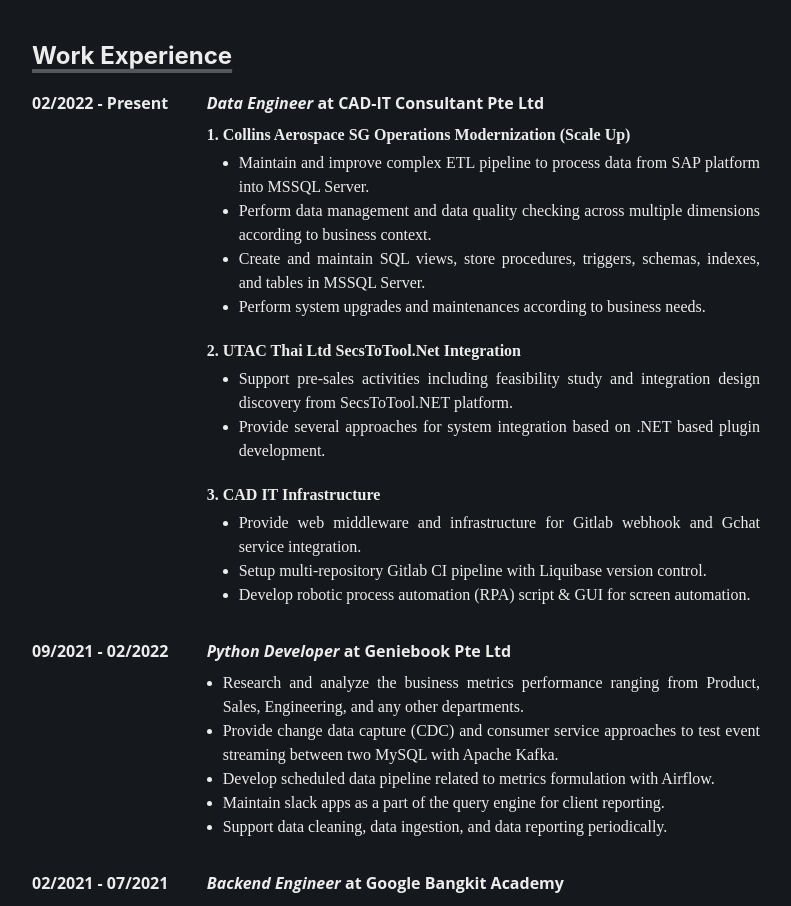
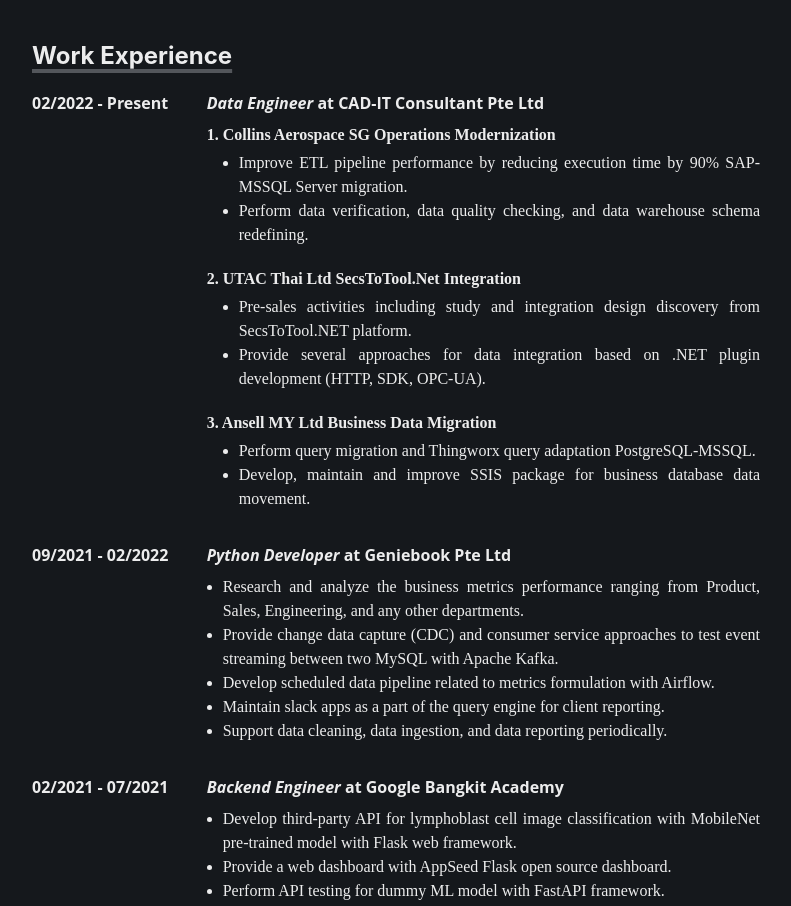
Before and after one commit to nichoteloo/nichoteloo.github.io, a Next.js app: page / in a window 1280 px wide. Shown: the part 825-1731 px from the top of the page, without its empty margins (244-1035 px from the left). Built offline with nearby package versions, Linux system fonts and the light colour scheme.

Commit message:
Update 05/10/2022

```diff
--- a/pages/index.js
+++ b/pages/index.js
@@ -69,7 +69,7 @@
             </Text>
 
             <Box align="center" mt={5}>
-              <NextLink href="https://drive.google.com/file/d/1ZIMCZbHem7wLPqxOfqFG1MIOxDsC5I8l/view?usp=sharing" passHref>
+              <NextLink href="https://drive.google.com/file/d/1kiFsspPBwh5ygdj6Vf_bJamayA0uhsm9/view?usp=sharing" passHref>
                 <Button mr={2} fontSize={{ lg:"16px", md:"15px", sm: "14px" }} align="center" rightIcon={<AiOutlineDownload />} colorScheme="gray" h={8}>
                   Resume
                 </Button>
@@ -138,14 +138,12 @@
               date="02/2022 - Present"
               role="Data Engineer"
               company="at CAD-IT Consultant Pte Ltd"
-              client="1. Collins Aerospace SG Operations Modernization (Scale Up)"
+              client="1. Collins Aerospace SG Operations Modernization"
               indent={8}
               mb={1}
               responsibilities={[
-                'Maintain and improve complex ETL pipeline to process data from SAP platform into MSSQL Server.',
-                'Perform data management and data quality checking across multiple dimensions according to business context.',
-                'Create and maintain SQL views, store procedures, triggers, schemas, indexes, and tables in MSSQL Server.',
-                'Perform system upgrades and maintenances according to business needs.'
+                'Improve ETL pipeline performance by reducing execution time by 90% SAP-MSSQL Server migration.',
+                'Perform data verification, data quality checking, and data warehouse schema redefining.'
               ]}
               >
             </ExperienceEntry>
@@ -155,20 +153,19 @@
               indent={8}
               mb={1}
               responsibilities={[
-                'Support pre-sales activities including feasibility study and integration design discovery from SecsToTool.NET platform.',
-                'Provide several approaches for system integration based on .NET based plugin development.'
+                'Pre-sales activities including study and integration design discovery from SecsToTool.NET platform.',
+                'Provide several approaches for data integration based on .NET plugin development (HTTP, SDK, OPC-UA).'
               ]}
               >
             </ExperienceEntry>
 
             <ExperienceEntry
-              client="3. CAD IT Infrastructure"
+              client="3. Ansell MY Ltd Business Data Migration"
               indent={8}
               mb={8}
               responsibilities={[
-                'Provide web middleware and infrastructure for Gitlab webhook and Gchat service integration.',
-                'Setup multi-repository Gitlab CI pipeline with Liquibase version control.',
-                'Develop robotic process automation (RPA) script & GUI for screen automation.',
+                'Perform query migration and Thingworx query adaptation PostgreSQL-MSSQL.',
+                'Develop, maintain and improve SSIS package for business database data movement.',
               ]}
               >
             </ExperienceEntry>
```
